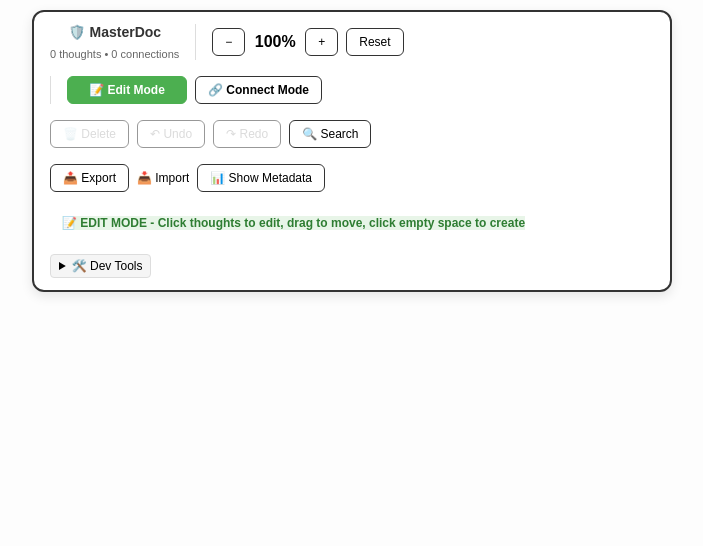
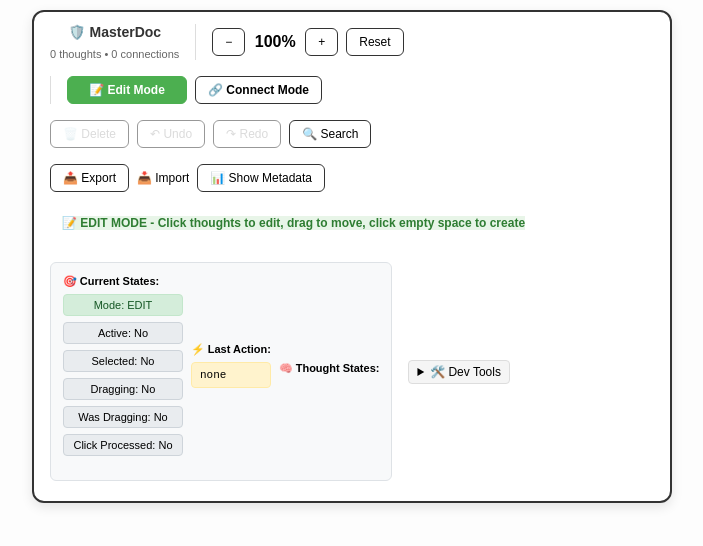
Before and after one commit to snhthkkr/atem, a React (Vite) app: page / in a window 1280 px wide. Shown: the top 546 px of the page, without its empty margins (288-991 px from the left). Built offline with nearby package versions, Linux system fonts and the light colour scheme.

Commit message:
🔍 Add comprehensive mode debugger to HUD - track all click states and conflicts in real-time

```diff
--- a/src/App.tsx
+++ b/src/App.tsx
@@ -165,6 +165,21 @@ function App() {
   const [activeThoughtId, setActiveThoughtId] = useState<string | null>(null);
   const [currentMode, setCurrentMode] = useState<'edit' | 'connect'>('edit');
   const [selectedThought, setSelectedThought] = useState<string | null>(null);
+
+  // Mode debugging states
+  const [debugStates, setDebugStates] = useState({
+    isDragging: false,
+    wasDragging: false,
+    clickProcessed: false,
+    lastClickTime: 0,
+    lastAction: 'none',
+    thoughtStates: {} as Record<string, {
+      isActive: boolean,
+      isSelected: boolean,
+      isDragging: boolean,
+      wasDragging: boolean
+    }>
+  });
   const [searchQuery, setSearchQuery] = useState<string>("");
   const [showSearch, setShowSearch] = useState<boolean>(false);
   const [showMetadata, setShowMetadata] = useState<boolean>(false);
@@ -258,29 +273,44 @@ function App() {
     (dispatch as any)({ type: "__redo__" });
   };
 
+  const updateDebugState = (updates: Partial<typeof debugStates>) => {
+    setDebugStates(prev => ({ ...prev, ...updates }));
+  };
+
   const handleThoughtClick = (thoughtId: string) => {
+    const now = Date.now();
     console.log('🖱️ Thought click:', thoughtId, 'Mode:', currentMode, 'Selected:', selectedThought);
+
+    updateDebugState({
+      lastClickTime: now,
+      clickProcessed: true,
+      lastAction: 'thought_click'
+    });
 
     if (currentMode === 'edit') {
       // Edit mode - just edit the thought
       console.log('📝 Edit mode - focusing thought');
       setActiveThoughtId(thoughtId);
+      updateDebugState({ lastAction: 'edit_mode_focus' });
     } else if (currentMode === 'connect') {
       // Connect mode - handle connection logic only (no editing)
       if (selectedThought === null) {
         // No thought selected - select this one
         console.log('🔗 Connect mode - selecting thought');
         setSelectedThought(thoughtId);
+        updateDebugState({ lastAction: 'connect_mode_select' });
         // Don't focus for editing in connect mode
       } else if (selectedThought === thoughtId) {
         // Same thought - deselect
         console.log('❌ Connect mode - deselecting thought');
         setSelectedThought(null);
+        updateDebugState({ lastAction: 'connect_mode_deselect' });
       } else {
         // Different thought - create connection
         console.log('✅ Connect mode - creating connection');
         dispatch({ type: "createLink", id: (crypto as any).randomUUID(), sourceId: selectedThought, targetId: thoughtId });
         setSelectedThought(null);
+        updateDebugState({ lastAction: 'connect_mode_connect' });
       }
     }
   };
@@ -502,6 +532,62 @@ function App() {
           )}
         </div>
 
+        {/* Mode Debugger */}
+        <div className="mode-debugger">
+          <div className="debug-section">
+            <strong>🎯 Current States:</strong>
+            <div className="debug-grid">
+              <div className={`debug-item ${currentMode === 'edit' ? 'active' : ''}`}>
+                Mode: {currentMode.toUpperCase()}
+              </div>
+              <div className={`debug-item ${activeThoughtId ? 'active' : ''}`}>
+                Active: {activeThoughtId ? 'Yes' : 'No'}
+              </div>
+              <div className={`debug-item ${selectedThought ? 'active' : ''}`}>
+                Selected: {selectedThought ? 'Yes' : 'No'}
+              </div>
+              <div className={`debug-item ${debugStates.isDragging ? 'active' : ''}`}>
+                Dragging: {debugStates.isDragging ? 'Yes' : 'No'}
+              </div>
+              <div className={`debug-item ${debugStates.wasDragging ? 'active' : ''}`}>
+                Was Dragging: {debugStates.wasDragging ? 'Yes' : 'No'}
+              </div>
+              <div className={`debug-item ${debugStates.clickProcessed ? 'active' : ''}`}>
+                Click Processed: {debugStates.clickProcessed ? 'Yes' : 'No'}
+              </div>
+            </div>
+          </div>
+
+          <div className="debug-section">
+            <strong>⚡ Last Action:</strong>
+            <div className="debug-action">
+              {debugStates.lastAction}
+              {debugStates.lastClickTime > 0 && (
+                <span className="debug-time">
+                  ({Math.round((Date.now() - debugStates.lastClickTime) / 1000)}s ago)
+                </span>
+              )}
+            </div>
+          </div>
+
+          <div className="debug-section">
+            <strong>🧠 Thought States:</strong>
+            <div className="thought-debug">
+              {state.thoughts.map(thought => (
+                <div key={thought.id} className="thought-debug-item">
+                  <span className="thought-id">{thought.id.slice(0, 8)}</span>
+                  <div className="thought-states">
+                    <span className={`state ${thought.id === activeThoughtId ? 'active' : ''}`}>A</span>
+                    <span className={`state ${thought.id === selectedThought ? 'active' : ''}`}>S</span>
+                    <span className={`state ${debugStates.thoughtStates[thought.id]?.isDragging ? 'active' : ''}`}>D</span>
+                    <span className={`state ${debugStates.thoughtStates[thought.id]?.wasDragging ? 'active' : ''}`}>W</span>
+                  </div>
+                </div>
+              ))}
+            </div>
+          </div>
+        </div>
+
         {/* Developer Tools (collapsible) */}
         <details className="dev-tools">
           <summary>🛠️ Dev Tools</summary>
@@ -659,6 +745,15 @@ function App() {
               isActive={thought.id === activeThoughtId}
               isSelected={selectedThought === thought.id}
               currentMode={currentMode}
+              onDebugUpdate={(updates) => updateDebugState({
+                thoughtStates: {
+                  ...debugStates.thoughtStates,
+                  [thought.id]: {
+                    ...debugStates.thoughtStates[thought.id],
+                    ...updates
+                  }
+                }
+              })}
               connectionCount={getConnectionCount(thought.id)}
               zoom={zoom}
               showMetadata={showMetadata}
@@ -679,6 +774,7 @@ interface DraggableProps {
   isActive: boolean;
   isSelected: boolean;
   currentMode: 'edit' | 'connect';
+  onDebugUpdate: (updates: { isDragging?: boolean; wasDragging?: boolean }) => void;
   connectionCount: number;
   zoom: number;
   showMetadata: boolean;
@@ -694,6 +790,7 @@ function DraggableThought({
   isActive,
   isSelected,
   currentMode,
+  onDebugUpdate,
   connectionCount,
   zoom,
   showMetadata,
@@ -749,6 +846,7 @@ function DraggableThought({
         dragging.current = true;
         wasDragging.current = true;
         onDragStart(); // Notify parent that we're dragging
+        onDebugUpdate({ isDragging: true, wasDragging: true });
       }
 
       if (dragging.current) {
@@ -774,6 +872,7 @@ function DraggableThought({
         posRef.current.x = startPos.x + dx;
         posRef.current.y = startPos.y + dy;
         onDragEnd(posRef.current.x, posRef.current.y);
+        onDebugUpdate({ isDragging: false });
       }
 
       el?.releasePointerCapture(e.pointerId);
--- a/src/styles.css
+++ b/src/styles.css
@@ -71,6 +71,109 @@ body {
   background: #4caf50;
   border-color: #4caf50;
   color: white;
+}
+
+/* Mode Debugger */
+.mode-debugger {
+  background: #f8f9fa;
+  border: 1px solid #dee2e6;
+  border-radius: 6px;
+  padding: 12px;
+  margin: 8px 0;
+  font-size: 11px;
+  max-height: 200px;
+  overflow-y: auto;
+}
+
+.debug-section {
+  margin-bottom: 12px;
+}
+
+.debug-section:last-child {
+  margin-bottom: 0;
+}
+
+.debug-grid {
+  display: grid;
+  grid-template-columns: repeat(auto-fit, minmax(120px, 1fr));
+  gap: 6px;
+  margin-top: 6px;
+}
+
+.debug-item {
+  padding: 4px 8px;
+  border-radius: 4px;
+  background: #e9ecef;
+  border: 1px solid #ced4da;
+  text-align: center;
+  font-weight: 500;
+}
+
+.debug-item.active {
+  background: #d4edda;
+  border-color: #c3e6cb;
+  color: #155724;
+}
+
+.debug-action {
+  margin-top: 6px;
+  padding: 6px 8px;
+  background: #fff3cd;
+  border: 1px solid #ffeaa7;
+  border-radius: 4px;
+  font-family: monospace;
+}
+
+.debug-time {
+  color: #6c757d;
+  font-size: 10px;
+  margin-left: 8px;
+}
+
+.thought-debug {
+  margin-top: 6px;
+  max-height: 100px;
+  overflow-y: auto;
+}
+
+.thought-debug-item {
+  display: flex;
+  justify-content: space-between;
+  align-items: center;
+  padding: 4px 6px;
+  margin: 2px 0;
+  background: #f8f9fa;
+  border-radius: 4px;
+  font-size: 10px;
+}
+
+.thought-id {
+  font-family: monospace;
+  color: #6c757d;
+}
+
+.thought-states {
+  display: flex;
+  gap: 4px;
+}
+
+.thought-states .state {
+  width: 16px;
+  height: 16px;
+  border-radius: 50%;
+  background: #e9ecef;
+  border: 1px solid #ced4da;
+  display: flex;
+  align-items: center;
+  justify-content: center;
+  font-size: 8px;
+  font-weight: bold;
+}
+
+.thought-states .state.active {
+  background: #d4edda;
+  border-color: #c3e6cb;
+  color: #155724;
 }
 
 .control-bar button:disabled {
```
